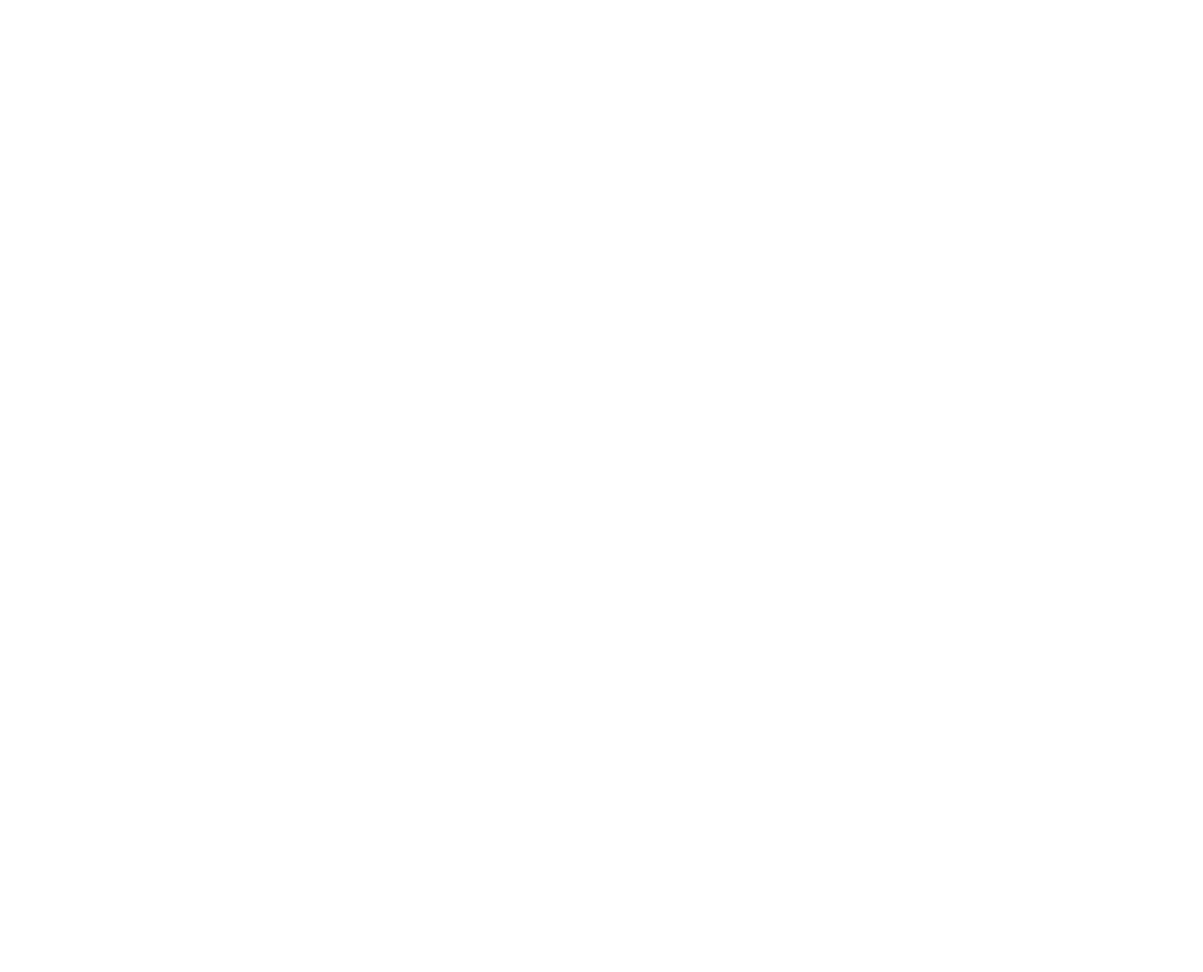
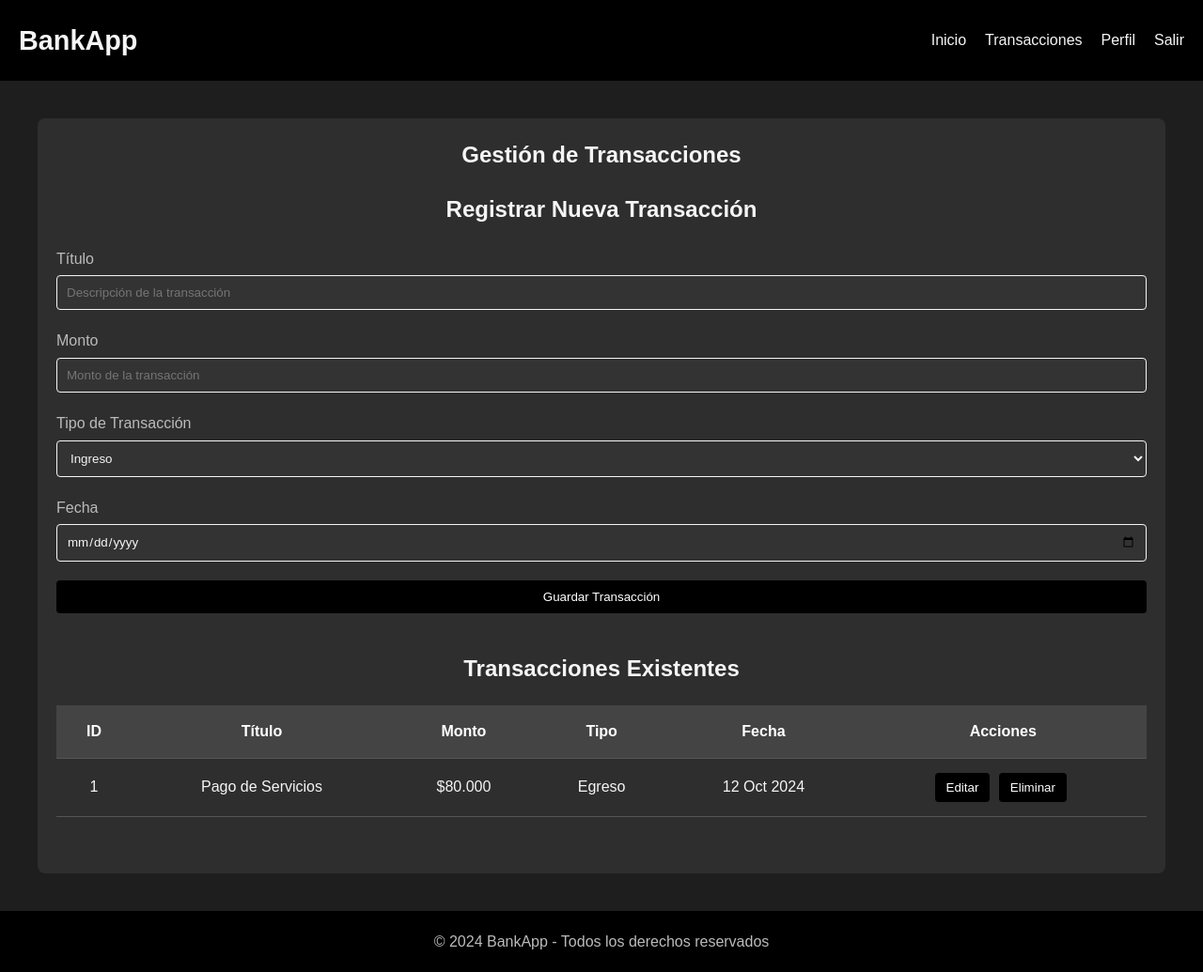
Before and after one commit to Fitman22/BankSpringBoot, a plain HTML site: page Frontend/Transacciones.html in a window 1280 px wide. Shown: the whole page at 94% size. Before the commit the page ends 800 px from the top, so only its background shows below. Drawn offline with Linux system fonts and the light colour scheme.

Commit message:
transacciones

```diff
--- a/Frontend/Transacciones.html
+++ b/Frontend/Transacciones.html
@@ -1,10 +1,89 @@
 <!DOCTYPE html>
-<html lang="en">
+<html lang="es">
 <head>
     <meta charset="UTF-8">
-    <title>Title</title>
+    <meta name="viewport" content="width=device-width, initial-scale=1.0">
+    <title>CRUD de Transacciones Bancarias</title>
+    <link rel="stylesheet" href="css/transaccionesStyle.css">
 </head>
 <body>
+<header>
+    <div class="logo">BankApp</div>
+    <nav>
+        <ul>
+            <li><a href="#">Inicio</a></li>
+            <li><a href="#">Transacciones</a></li>
+            <li><a href="#">Perfil</a></li>
+            <li><a href="#">Salir</a></li>
+        </ul>
+    </nav>
+</header>
 
+<section class="crud-section">
+    <h1>Gestión de Transacciones</h1>
+
+    <!-- Formulario de Crear/Editar Transacción -->
+    <div class="form-container">
+        <h2>Registrar Nueva Transacción</h2>
+        <form id="transaction-form">
+            <div class="form-group">
+                <label for="titulo">Título</label>
+                <input type="text" id="titulo" placeholder="Descripción de la transacción">
+            </div>
+            <div class="form-group">
+                <label for="monto">Monto</label>
+                <input type="number" id="monto" placeholder="Monto de la transacción">
+            </div>
+            <div class="form-group">
+                <label for="tipo">Tipo de Transacción</label>
+                <select id="tipo">
+                    <option value="ingreso">Ingreso</option>
+                    <option value="egreso">Egreso</option>
+                </select>
+            </div>
+            <div class="form-group">
+                <label for="fecha">Fecha</label>
+                <input type="date" id="fecha">
+            </div>
+            <button type="submit" class="btn-submit">Guardar Transacción</button>
+        </form>
+    </div>
+
+    <!-- Tabla de Transacciones -->
+    <div class="table-container">
+        <h2>Transacciones Existentes</h2>
+        <table>
+            <thead>
+            <tr>
+                <th>ID</th>
+                <th>Título</th>
+                <th>Monto</th>
+                <th>Tipo</th>
+                <th>Fecha</th>
+                <th>Acciones</th>
+            </tr>
+            </thead>
+            <tbody id="transaction-table-body">
+            <!-- Ejemplo de una fila de transacción -->
+            <tr>
+                <td>1</td>
+                <td>Pago de Servicios</td>
+                <td>$80.000</td>
+                <td>Egreso</td>
+                <td>12 Oct 2024</td>
+                <td>
+                    <button class="btn-edit">Editar</button>
+                    <button class="btn-delete">Eliminar</button>
+                </td>
+            </tr>
+            <!-- Más filas generadas dinámicamente -->
+            </tbody>
+        </table>
+    </div>
+</section>
+
+<footer>
+    <p>&copy; 2024 BankApp - Todos los derechos reservados</p>
+</footer>
 </body>
 </html>
--- a/Frontend/css/transaccionesStyle.css
+++ b/Frontend/css/transaccionesStyle.css
@@ -0,0 +1,149 @@
+* {
+    margin: 0;
+    padding: 0;
+    box-sizing: border-box;
+    font-family: 'Arial', sans-serif;
+}
+
+body {
+    background-color: #1e1e1e;
+    color: #f5f5f5;
+    line-height: 1.6;
+}
+
+header {
+    display: flex;
+    justify-content: space-between;
+    align-items: center;
+    padding: 20px;
+    background-color: #000;
+}
+
+.logo {
+    font-size: 1.8rem;
+    font-weight: bold;
+}
+
+nav ul {
+    list-style-type: none;
+    display: flex;
+}
+
+nav ul li {
+    margin-left: 20px;
+}
+
+nav ul li a {
+    text-decoration: none;
+    color: #f5f5f5;
+    font-weight: 500;
+    transition: color 0.3s ease;
+}
+
+nav ul li a:hover {
+    color: #bbb;
+}
+
+.crud-section {
+    max-width: 1200px;
+    margin: 40px auto;
+    padding: 20px;
+    background-color: #2e2e2e;
+    border-radius: 8px;
+}
+
+.crud-section h1, .crud-section h2 {
+    text-align: center;
+    margin-bottom: 20px;
+}
+
+.form-container, .table-container {
+    margin-bottom: 40px;
+}
+
+.form-group {
+    margin-bottom: 20px;
+}
+
+.form-group label {
+    display: block;
+    margin-bottom: 5px;
+    color: #bbb;
+}
+
+.form-group input, .form-group select {
+    width: 100%;
+    padding: 10px;
+    border: 1px solid #f5f5f5;
+    background-color: #333;
+    color: #f5f5f5;
+    border-radius: 4px;
+}
+
+.btn-submit {
+    background-color: #000;
+    color: #fff;
+    padding: 10px 20px;
+    border: none;
+    cursor: pointer;
+    border-radius: 4px;
+    transition: background-color 0.3s ease;
+    display: block;
+    width: 100%;
+}
+
+.btn-submit:hover {
+    background-color: #444;
+}
+
+.table-container table {
+    width: 100%;
+    border-collapse: collapse;
+    margin-top: 20px;
+}
+
+.table-container table thead {
+    background-color: #444;
+    color: #fff;
+}
+
+.table-container table th, .table-container table td {
+    padding: 15px;
+    text-align: center;
+    border-bottom: 1px solid #555;
+}
+
+.table-container table tbody tr:hover {
+    background-color: #555;
+}
+
+.btn-edit, .btn-delete {
+    background-color: #000;
+    color: #fff;
+    padding: 8px 12px;
+    border: none;
+    cursor: pointer;
+    border-radius: 4px;
+    margin-right: 5px;
+    transition: background-color 0.3s ease;
+}
+
+.btn-edit:hover {
+    background-color: #4caf50;
+}
+
+.btn-delete:hover {
+    background-color: #f44336;
+}
+
+footer {
+    text-align: center;
+    padding: 20px;
+    background-color: #000;
+    margin-top: 40px;
+}
+
+footer p {
+    color: #bbb;
+
+}
```
